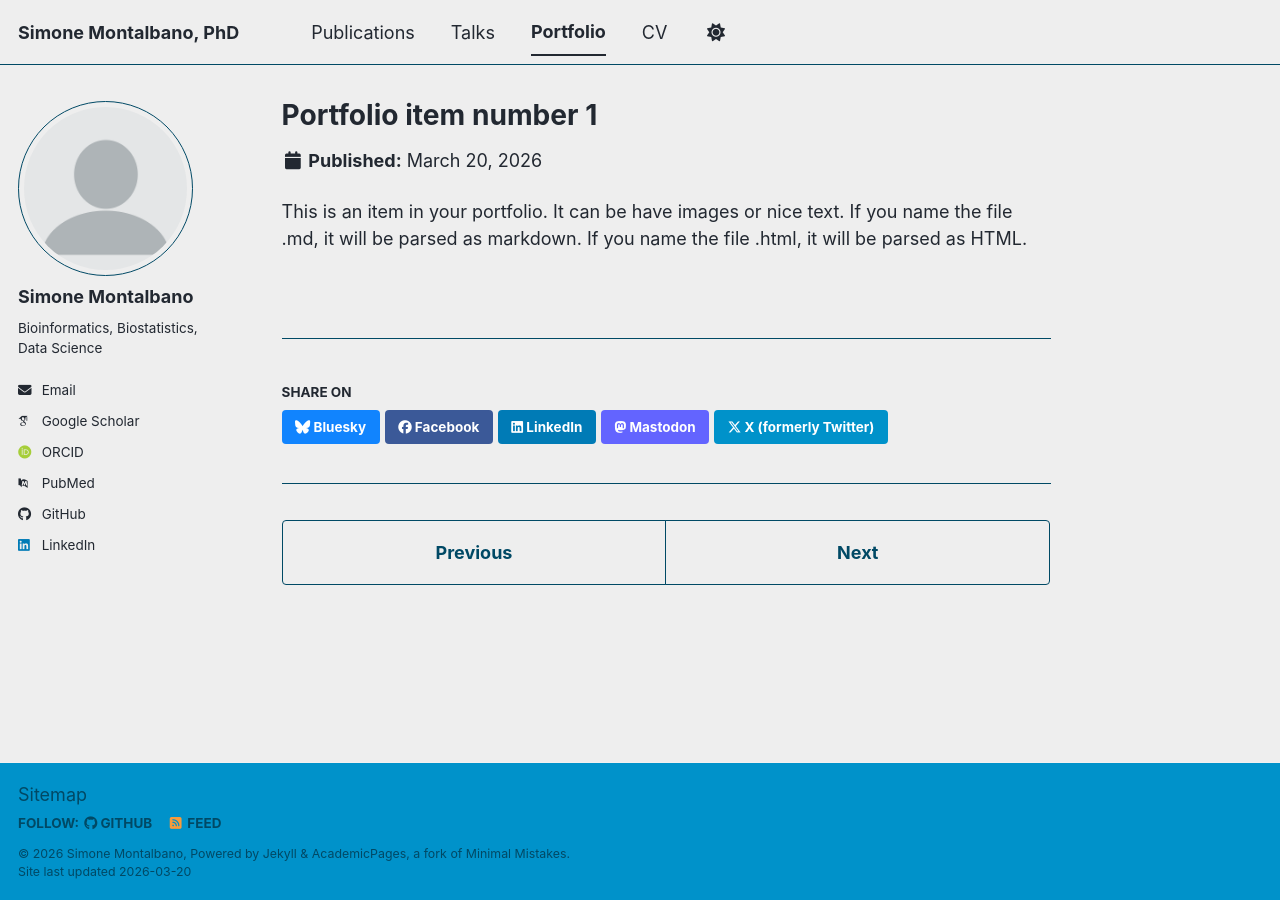
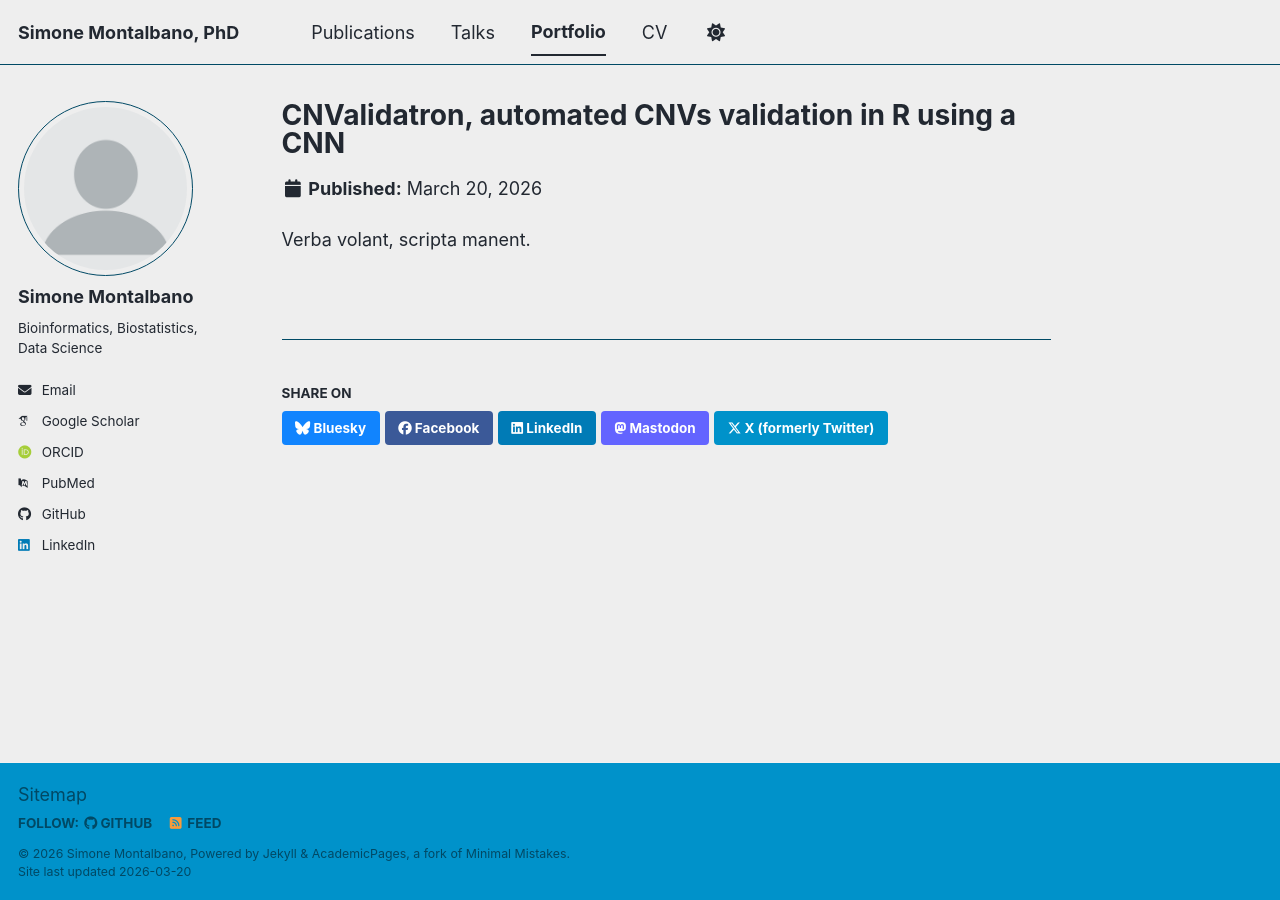
Before and after one commit to SinomeM/sinomem.github.io, a Jekyll site: the page built from _portfolio/portfolio-1.md, in a window 1280 px wide. Built offline with Jekyll 4.4.1, drawn with Linux system fonts in a browser that asks for light colours; some web fonts are replaced; a script bundle is joined from its source files by our own code; library files that are not in the unit come from our copies.

Commit message:
working on portofolio page

```diff
--- a/_pages/portfolio.html
+++ b/_pages/portfolio.html
@@ -5,6 +5,9 @@
 author_profile: true
 ---
 
+
+<div class="wordwrap">In this page you can find some of the projects I'm more proud of.</div>
+
 {% include base_path %}
 
 
--- a/_portfolio/portfolio-1.md
+++ b/_portfolio/portfolio-1.md
@@ -1,7 +1,7 @@
 ---
-title: "Portfolio item number 1"
-excerpt: "Short description of portfolio item number 1<br/><img src='/images/500x300.png'>"
+title: "CNValidatron, automated CNVs validation in R using a CNN"
+excerpt: "Convolutional Neural Network trained on a vast collection of human validated CNVs, capable of automating the visual inspection of CNV calls from SNP arrays data. <br/><img src='/images/cnvalidatron_scheme.png'>"
 collection: portfolio
 ---
 
-This is an item in your portfolio. It can be have images or nice text. If you name the file .md, it will be parsed as markdown. If you name the file .html, it will be parsed as HTML.
+Verba volant, scripta manent.
```
Also changed, not shown: _portfolio/portfolio-2.html (deleted, +0 -7 lines), images/cnvalidatron_scheme.png (added).
